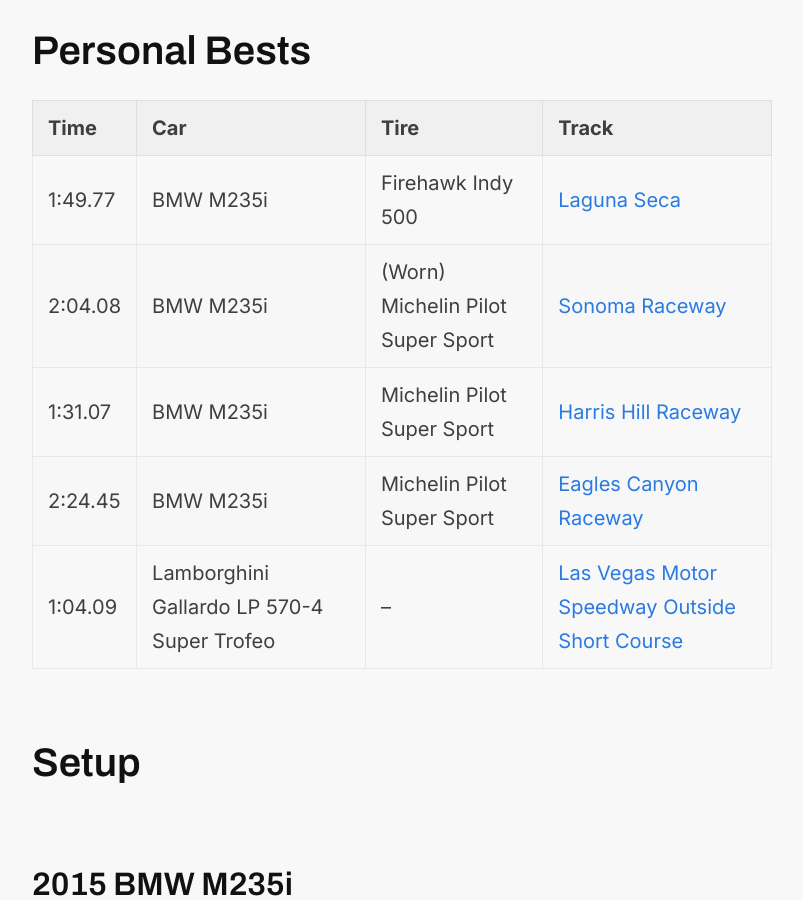
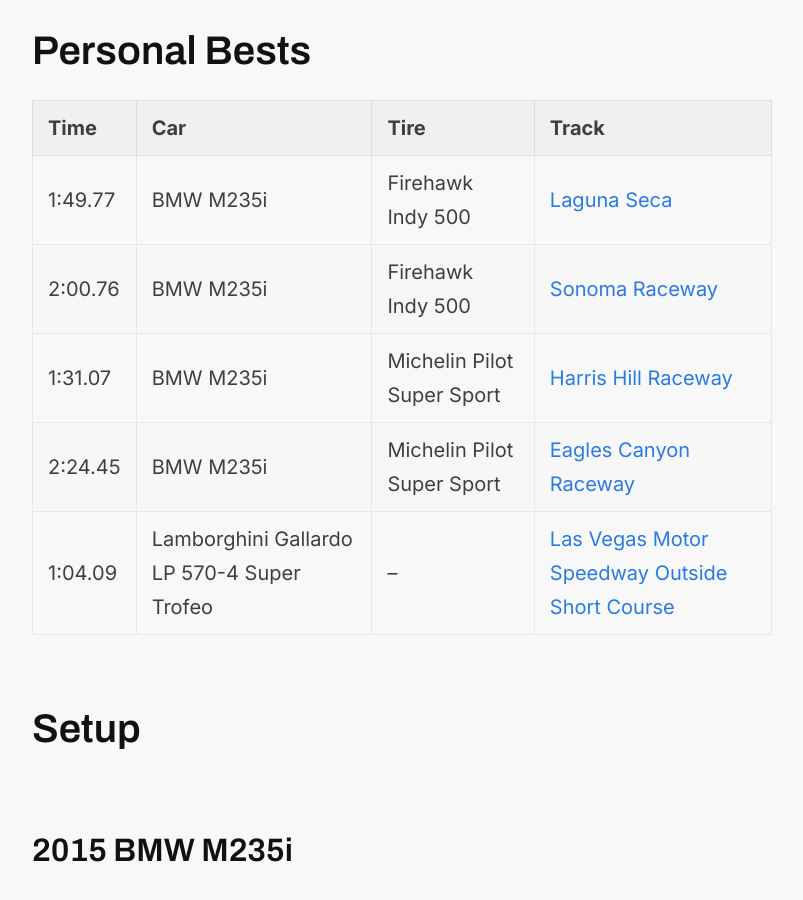
Before and after one commit to grahamleslie/grahamleslie.github.io, a Jekyll site: the page built from racing.markdown, in a window 1280 px wide and 900 px high, scrolled down 2043 px. Shown: the whole window, without its empty margins (238-1041 px from the left). Built offline with Jekyll 4.4.1, drawn with Linux system fonts in a browser that asks for light colours; nearby versions of some CDN libraries; some of the changed text lies outside the part shown.

```diff
--- a/racing.markdown
+++ b/racing.markdown
@@ -28,13 +28,13 @@ title: "#88"
 
 ## Personal Bests
 
-| Time    | Car                                        | Tire                              | Track                                                                                        |
-| ------- | ------------------------------------------ | --------------------------------- | -------------------------------------------------------------------------------------------- |
-| 1:49.77 | BMW M235i                                  | Firehawk Indy 500                 | [Laguna Seca](https://www.youtube.com/watch?v=PtWdV5IlBi8)                                   |
-| 2:04.08 | BMW M235i                                  | (Worn) Michelin Pilot Super Sport | [Sonoma Raceway](https://www.youtube.com/watch?v=vqPmSHP7nEM)                                |
-| 1:31.07 | BMW M235i                                  | Michelin Pilot Super Sport        | [Harris Hill Raceway](https://www.youtube.com/watch?v=7CT_sJ8GK_k)                           |
-| 2:24.45 | BMW M235i                                  | Michelin Pilot Super Sport        | [Eagles Canyon Raceway](https://www.youtube.com/watch?v=Ojc16QPSUVg)                         |
-| 1:04.09 | Lamborghini Gallardo LP 570-4 Super Trofeo | --                                | [Las Vegas Motor Speedway Outside Short Course](https://www.youtube.com/watch?v=CP7HVlMlAlM) |
+| Time    | Car                                        | Tire                       | Track                                                                                        |
+| ------- | ------------------------------------------ | -------------------------- | -------------------------------------------------------------------------------------------- |
+| 1:49.77 | BMW M235i                                  | Firehawk Indy 500          | [Laguna Seca](https://www.youtube.com/watch?v=PtWdV5IlBi8)                                   |
+| 2:00.76 | BMW M235i                                  | Firehawk Indy 500          | [Sonoma Raceway](https://www.youtube.com/watch?v=nAXV3pjokEE)                                |
+| 1:31.07 | BMW M235i                                  | Michelin Pilot Super Sport | [Harris Hill Raceway](https://www.youtube.com/watch?v=7CT_sJ8GK_k)                           |
+| 2:24.45 | BMW M235i                                  | Michelin Pilot Super Sport | [Eagles Canyon Raceway](https://www.youtube.com/watch?v=Ojc16QPSUVg)                         |
+| 1:04.09 | Lamborghini Gallardo LP 570-4 Super Trofeo | --                         | [Las Vegas Motor Speedway Outside Short Course](https://www.youtube.com/watch?v=CP7HVlMlAlM) |
 
 ## Setup
 
```
Also changed, not shown: other parts of racing.markdown (+1 -1 lines).
